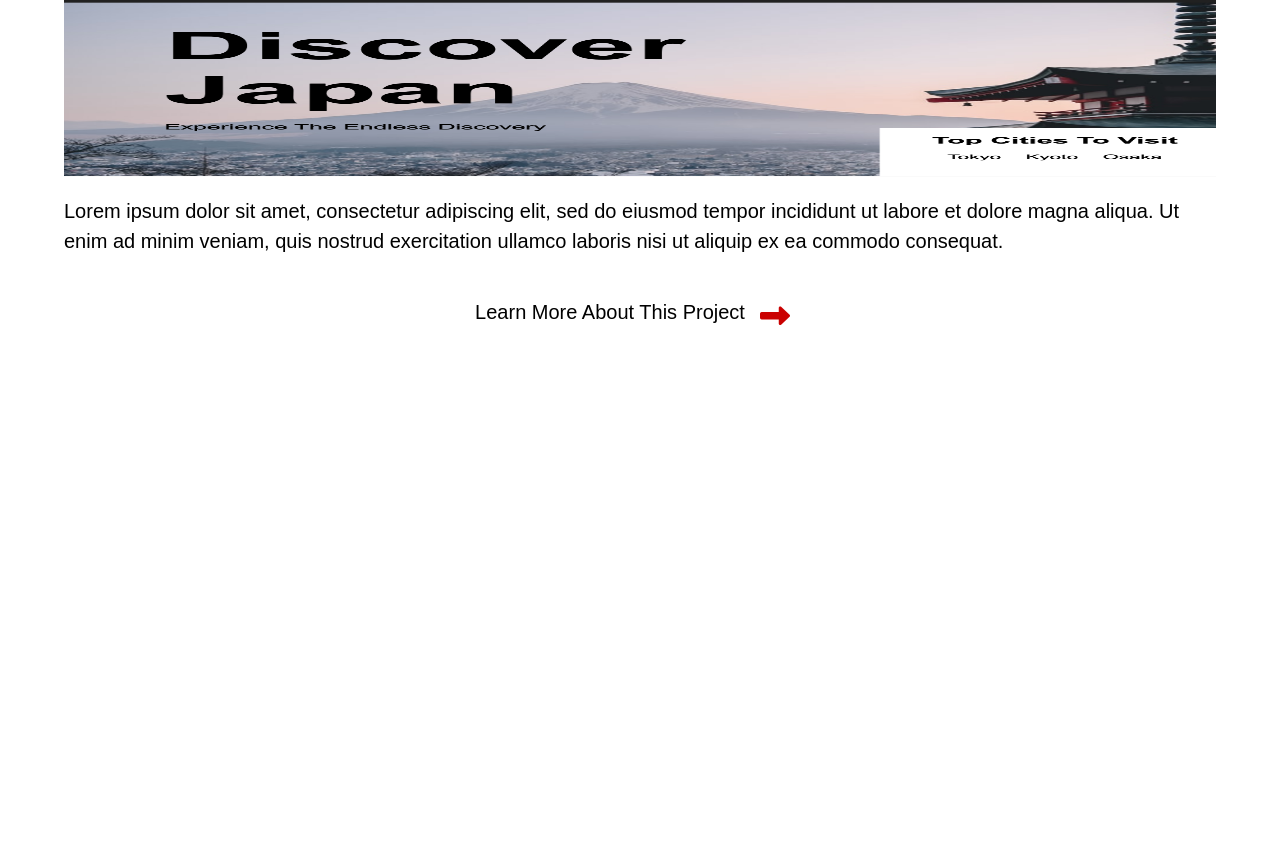
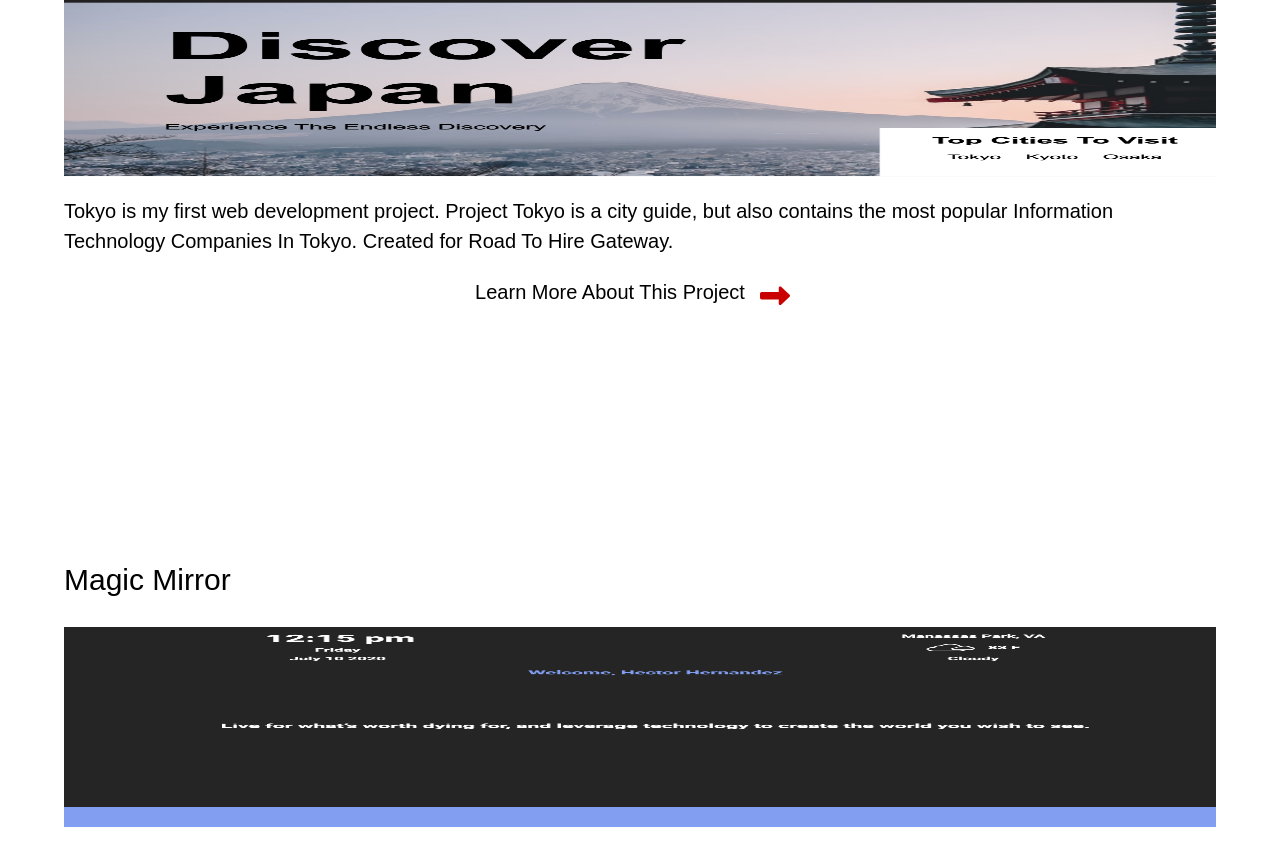
Before and after one commit to hectorohernz/whoishector, a React (Create React App) app: page /portfolio in a window 1280 px wide. Shown: the part 902-1753 px from the top of the page. Before the commit the page ends 1600 px from the top, so only its background shows below. Built offline with nearby package versions, Linux system fonts and the light colour scheme; a web font is replaced by a local one.

Commit message:
adding routing to the portfoilo page

```diff
--- a/src/App.css
+++ b/src/App.css
@@ -14,7 +14,7 @@
     color: #000000;
 }
 .intro-about-me{
-    height: 80vh;
+    height: 100vh;
     overflow: hidden;
     padding: 0px 15px;
     position: absolute ;
@@ -231,7 +231,7 @@
 .intro-about-me{
     overflow: hidden;
     width: 98%;
-    height: 50vh;
+    height: 70vh;
     position: absolute;
 }
 .intro-about-me p{
--- a/src/components/Portfolio.js
+++ b/src/components/Portfolio.js
@@ -4,17 +4,22 @@ import { v4 as uuidv4 } from 'uuid';
 import AOS from 'aos';
 import 'aos/dist/aos.css';
 import '../styles/main.css'
+import {
+    Switch,
+    Route
+} from "react-router-dom";
+import Project  from './projectModel';
 
-export default class Portfolio extends Component{
-    constructor(props){
+export default class Portfolio extends Component {
+    constructor(props) {
         super(props);
         this.state = {
             data: data.projects
         }
     }
-    componentDidMount(){
+    componentDidMount() {
         AOS.init({
-          duration : 1000
+            duration: 1000
         })
     }
 
@@ -24,19 +29,26 @@ export default class Portfolio extends Component{
                 <section className="portfoilo">
                     <article className="header-title" >
                         <h1 data-aos="zoom-in">Portfoilo</h1>
-                            <img data-aos="zoom-in" src="https://images.unsplash.com/photo-1506287375451-bb850eba44d0?ixlib=rb-1.2.1&ixid=eyJhcHBfaWQiOjEyMDd9&auto=format&fit=crop&w=975&q=80" alt="computer-screen"/>
+                        <img data-aos="zoom-in" src="https://images.unsplash.com/photo-1506287375451-bb850eba44d0?ixlib=rb-1.2.1&ixid=eyJhcHBfaWQiOjEyMDd9&auto=format&fit=crop&w=975&q=80" alt="computer-screen" />
                     </article>
                     <div className="empty"></div>
                     <section className="portfoilo-project-container">
+                        {this.state.data.map(project =>
                             <div className="port-card">
-                                    <h3  data-aos="zoom-in">Tokyo</h3>
-                                    <img   data-aos="zoom-in" src="./images/tokyo.png" className="port-image" alt=""/>
-                                    <p  data-aos="zoom-in" >Lorem ipsum dolor sit amet, consectetur adipiscing elit, sed do eiusmod tempor incididunt ut labore et dolore magna aliqua. Ut enim ad minim veniam, quis nostrud exercitation ullamco laboris nisi ut aliquip ex ea commodo consequat.</p>
-                                    <a  data-aos="zoom-in"  href="/">Learn More About This Project
+                                <h3 data-aos="zoom-in">{project.title}</h3>
+                                <img data-aos="zoom-in" src={project.image} className="port-image" alt={project.t} />
+                                <p data-aos="zoom-in" >{project.description}</p>
+                                <a data-aos="zoom-in" href="/">Learn More About This Project
                                           <i class="fas fa-long-arrow-alt-right"></i>
                                 </a>
                             </div>
+                        )}
                     </section>
+                    <Switch>
+                        <Route exact path={`/portfolio/:projectId`}>
+                            <Project/>
+                        </Route>
+                    </Switch>
                 </section>
             </>
         )
--- /dev/null
+++ b/src/components/projectModel.js
@@ -0,0 +1,32 @@
+import React, { Component } from 'react';
+import { withRouter, NavLink, Redirect } from "react-router-dom";
+import {projects} from '../db/Content.json';
+
+class Project extends Component{
+    constructor(props){
+        super(props);
+        this.state = {
+            item:  this.renderitem()
+        }
+        this.renderitem = this.renderitem.bind(this);
+    }
+    renderitem(){
+        let item = projects.filter(project => project.id === Number(this.props.match.params.projectId));
+       return item;
+    };
+
+
+    render() {
+        if(this.state.item.length === 0){
+            return <Redirect to="/"/>
+        } else{
+            console.log(this.state.item)
+        }
+        return (
+            <section className="project-model-container">
+                <h1>{this.props.match.params.projectId}</h1>
+            </section>
+        )
+    }
+}
+export default withRouter(Project);
--- a/src/db/Content.json
+++ b/src/db/Content.json
@@ -3,11 +3,22 @@
     {
         "id":1,
         "title":"Tokyo",
+        "image":"./images/tokyo.png",
         "tech":["Semantic Html", "CSS", "Web Accessibllity"],
-        "description":"",
-        "github":"",
-        "link":"",
-        "date":""
+        "description":"Tokyo is my first web development project. Project Tokyo is a city guide, but also contains the most popular Information Technology Companies In Tokyo. Created for Road To Hire Gateway.",
+        "github":"https://github.com/hectorohernz/gatewayproject",
+        "link":"https://hectorohernz.github.io/gatewayproject/index.html",
+        "date":"01-30-2020"
+    },
+    {
+        "id":2,
+        "title":"Magic Mirror",
+        "image":"./images/magicmirror.png",
+        "tech":["Vanilla Javascript","CSS","HTML","Json Axjax","Fetch","API","Web Accessibllity"],
+        "description":"Magic Mirror is an application created to help you know the current weather and time without having to switch to different websites. It's a convenient dashboard that is multi-purpose functionality. Magic Mirror was created with the help of different API, which offers a detailed weather forecast.",
+        "github":"https://github.com/hectorohernz/magicmirror",
+        "link":"https://hectorohernz.github.io/magicmirror/",
+        "date":"03-10-2020"
     }
     ]
 }
--- a/src/styles/main.css
+++ b/src/styles/main.css
@@ -48,7 +48,8 @@
 }
 
 .portfoilo-project-container {
-  height: 100vh;
+  height: 100%;
+  padding-bottom: 300px;
   display: -webkit-box;
   display: -ms-flexbox;
   display: flex;
@@ -139,7 +140,7 @@
       -ms-flex-pack: center;
           justify-content: center;
   text-align: center;
-  margin: 45px 0px;
+  margin: 25px 0px;
   text-decoration: none;
   color: none;
   font-size: 20px;
@@ -151,4 +152,13 @@
   font-size: 30px;
   color: #ca0101;
 }
+
+.project-model-container {
+  z-index: 1;
+  position: absolute;
+  top: 0px;
+  height: 100vh;
+  width: 100%;
+  background: white;
+}
 /*# sourceMappingURL=main.css.map */
--- a/src/styles/main.scss
+++ b/src/styles/main.scss
@@ -1,2 +1,3 @@
 @import './partials/portfolio';
 @import './partials/portcard';
+@import './partials/projectmode';
--- a/src/styles/partials/_portcard.scss
+++ b/src/styles/partials/_portcard.scss
@@ -1,5 +1,6 @@
 .port-card{
     height: 650px;
+
     width: 90%;
 }
 .port-card h3{
@@ -23,7 +24,7 @@
    display: flex;
    justify-content: center;
    text-align: center;
-    margin: 45px 0px;
+    margin: 25px 0px;
     text-decoration: none;
     color: none;
     font-size: 20px;
--- a/src/styles/partials/_portfolio.scss
+++ b/src/styles/partials/_portfolio.scss
@@ -36,7 +36,8 @@
 }
 
 .portfoilo-project-container{
-    height: 100vh;
+    height: 100%;
+    padding-bottom: 300px;
     display: flex;
     flex-direction: column;
     align-items: center;
```
Also changed, not shown: src/styles/partials/_projectmode.scss (added, +8 -0 lines), public/images/magicmirror.png (added), 1 other file (tests, documents, lock files or other folders). Lines whose indentation alone changed are shown as unchanged.
